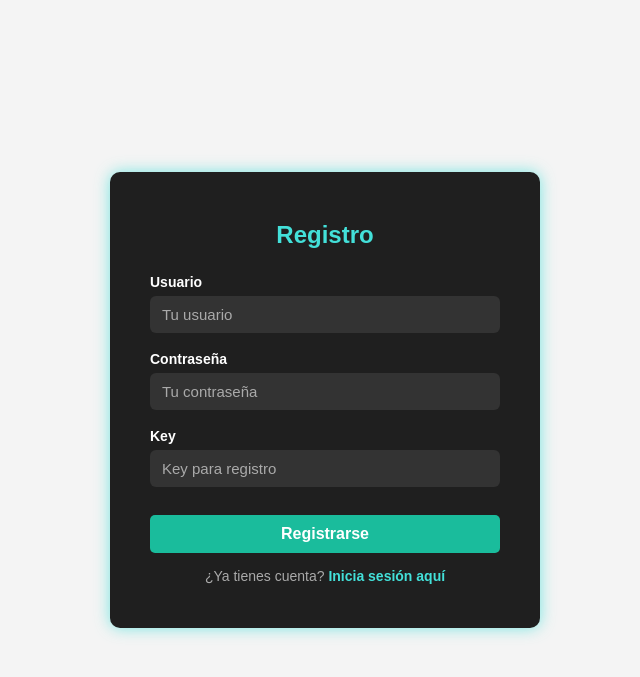
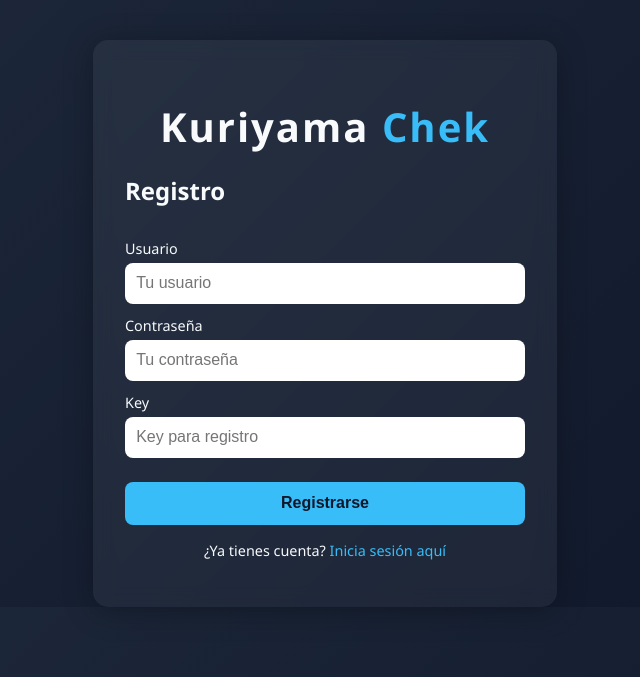
Before and after one commit to rodrigoqgomez/botweb, a Flask app: page /register in a window 1280 px wide. Shown: the top 677 px of the page, without its empty margins (315-955 px from the left). Run offline with Flask 3, Linux system fonts and the light colour scheme.

Commit message:
register.html

```diff
--- a/templates/register.html
+++ b/templates/register.html
@@ -2,37 +2,42 @@
 <html lang="es">
 <head>
   <meta charset="UTF-8" />
-  <title>Registro de Usuario</title>
-  <link rel="stylesheet" href="{{ url_for('static', filename='css/style.css') }}">
+  <meta name="viewport" content="width=device-width, initial-scale=1.0" />
+  <title>Kuriyaa Chek - Registro</title>
+  <link rel="stylesheet" href="{{ url_for('static', filename='css/stileincio.css') }}">
 </head>
 <body>
-  <div class="container">
-    <h2>Registro</h2>
+  <div class="login-container">
+    <h1 class="logo-title">Kuriyama <span>Chek</span></h1>
+    <h2 class="form-title">Registro</h2>
 
     {% with messages = get_flashed_messages(with_categories=true) %}
       {% if messages %}
-        <ul class="flash-messages">
+        <div class="flash-messages">
           {% for category, message in messages %}
-            <li class="{{ category }}">{{ message }}</li>
+            <div class="flash {{ category }}">{{ message }}</div>
           {% endfor %}
-        </ul>
+        </div>
       {% endif %}
     {% endwith %}
 
-    <form method="POST" action="{{ url_for('register') }}">
+    <form method="POST" action="{{ url_for('register') }}" class="login-form">
       <label for="username">Usuario</label>
-      <input type="text" id="username" name="username" required placeholder="Tu usuario" />
+      <input type="text" id="username" name="username" required placeholder="Tu usuario">
 
       <label for="password">Contraseña</label>
-      <input type="password" id="password" name="password" required placeholder="Tu contraseña" />
+      <input type="password" id="password" name="password" required placeholder="Tu contraseña">
 
       <label for="key">Key</label>
-      <input type="text" id="key" name="key" required placeholder="Key para registro" />
+      <input type="text" id="key" name="key" required placeholder="Key para registro">
 
       <button type="submit">Registrarse</button>
     </form>
 
-    <p>¿Ya tienes cuenta? <a href="{{ url_for('index') }}">Inicia sesión aquí</a></p>
+    <p class="register-text">
+      ¿Ya tienes cuenta?
+      <a href="{{ url_for('index') }}">Inicia sesión aquí</a>
+    </p>
   </div>
 </body>
 </html>
```
